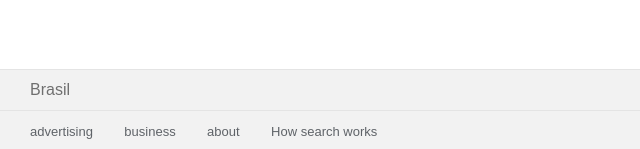
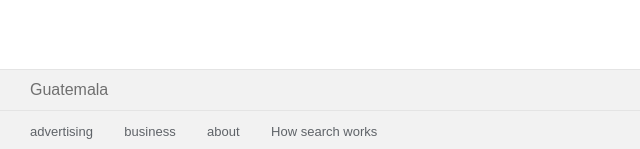
Before and after one commit to Nelson116/Google_homepage, a plain HTML site: page index.html in a window 1280 px wide. Shown: the part 648-797 px from the top of the page, 0-640 px from the left. Drawn offline with Linux system fonts and the light colour scheme.

Commit message:
initial commit

```diff
--- a/index.html
+++ b/index.html
@@ -41,7 +41,7 @@
 
         <footer class="footer">
             <div class="div-p">
-                <p>Brasil</p>
+                <p>Guatemala</p>
             </div>
             <div class="div-span">
                 <span class="foot-left">
```
